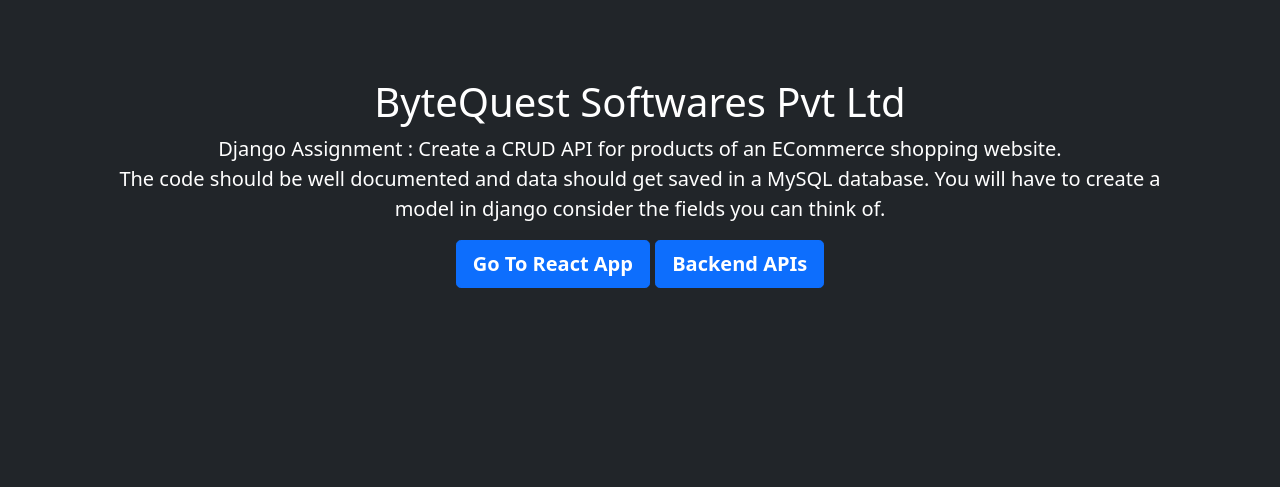
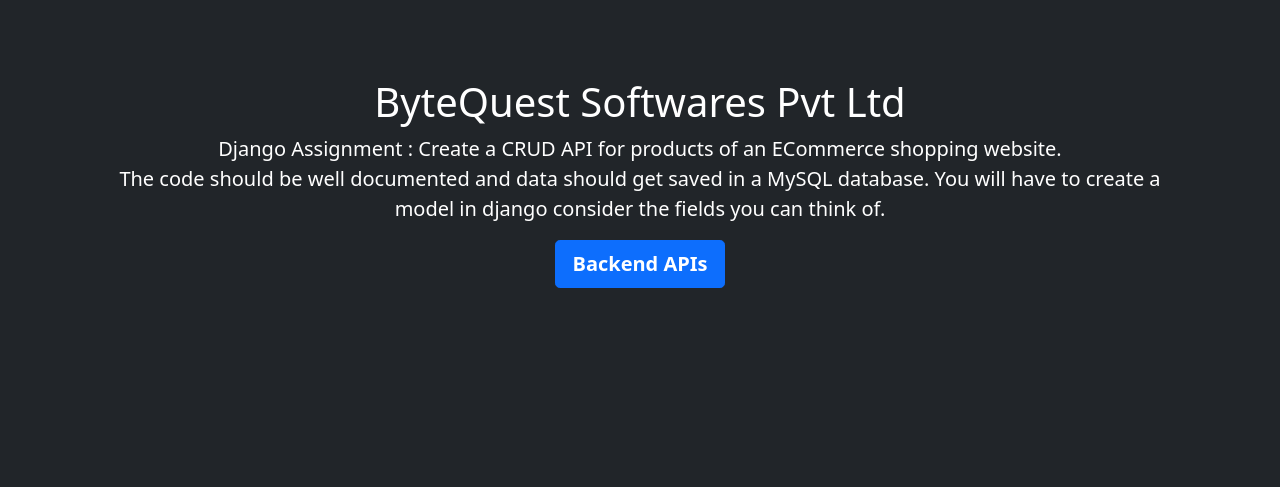
Before and after one commit to devendrakumar09/django-ecom, a Django app: page / in a window 1280 px wide. Shown: the part 206-693 px from the top of the page. Run offline with Django 4.2, Linux system fonts and the light colour scheme.

Commit message:
update comments

```diff
--- a/ecombackend/urls.py
+++ b/ecombackend/urls.py
@@ -5,6 +5,9 @@
 
 urlpatterns = [
     # path('admin/', admin.site.urls),
+
     path("",index),
+
+    # All APIS URLS fromm Product App
     path('api/v1/', include('product.urls'))
 ]
--- a/ecombackend/views.py
+++ b/ecombackend/views.py
@@ -1,4 +1,7 @@
 from django.shortcuts import render
 
+
+# INDEX PAGE VIEW
 def index(request):
+    """INDEX PAGE VIEW """
     return render(request,'welcome.html')
--- a/product/models.py
+++ b/product/models.py
@@ -1,5 +1,7 @@
 from django.db import models
 
+
+# CATEGORY MODEL
 class CategoryModel(models.Model):
     id = models.AutoField(primary_key=True)
     title = models.CharField(max_length=100)
@@ -7,6 +9,7 @@
     modified_at = models.DateTimeField(auto_now=True)
     deleted_at = models.DateTimeField(auto_now=True)
 
+# DISCOUNT MODEL
 class DiscountModel(models.Model):
     id = models.AutoField(primary_key=True)
     discount = models.IntegerField()
@@ -14,7 +17,7 @@
     modified_at = models.DateTimeField(auto_now=True)
     deleted_at = models.DateTimeField(auto_now=True)
 
-# Create your models here.
+# PRODUCT MODEL.
 class ProductModel(models.Model):
     product_id = models.AutoField(primary_key=True)
     addby = models.IntegerField(null=True)
--- a/product/serializers.py
+++ b/product/serializers.py
@@ -17,7 +17,7 @@
         fields = "__all__"
 
 
-#  // PRODUCT serializers
+# PRODUCT serializers
 class ProductSerializers(serializers.HyperlinkedModelSerializer):
     product_id = serializers.ReadOnlyField()
     class Meta:
--- a/product/urls.py
+++ b/product/urls.py
@@ -4,9 +4,13 @@
 from rest_framework import routers
 
 router = routers.DefaultRouter()
+# CATEGORIES URLS
 router.register(r'category',CategoryViewSet)
+# DISCOUNT URLS
 router.register(r'discount',DiscountViewSet)
+# PRODUCT URLS
 router.register(r'products',ProductsViewSet)
+
 urlpatterns = [
     path('', include(router.urls))
 ]
--- a/templates/welcome.html
+++ b/templates/welcome.html
@@ -90,7 +90,7 @@
         <p></p>
 
         <p class="lead">
-          <a href="#" class="btn btn-lg btn-primary fw-bold">Go To React App</a>
+          {% comment %} <a href="#" class="btn btn-lg btn-primary fw-bold">Go To React App</a> {% endcomment %}
 
           <a href="/api/v1" class="btn btn-lg btn-primary fw-bold"
             >Backend APIs</a
```
